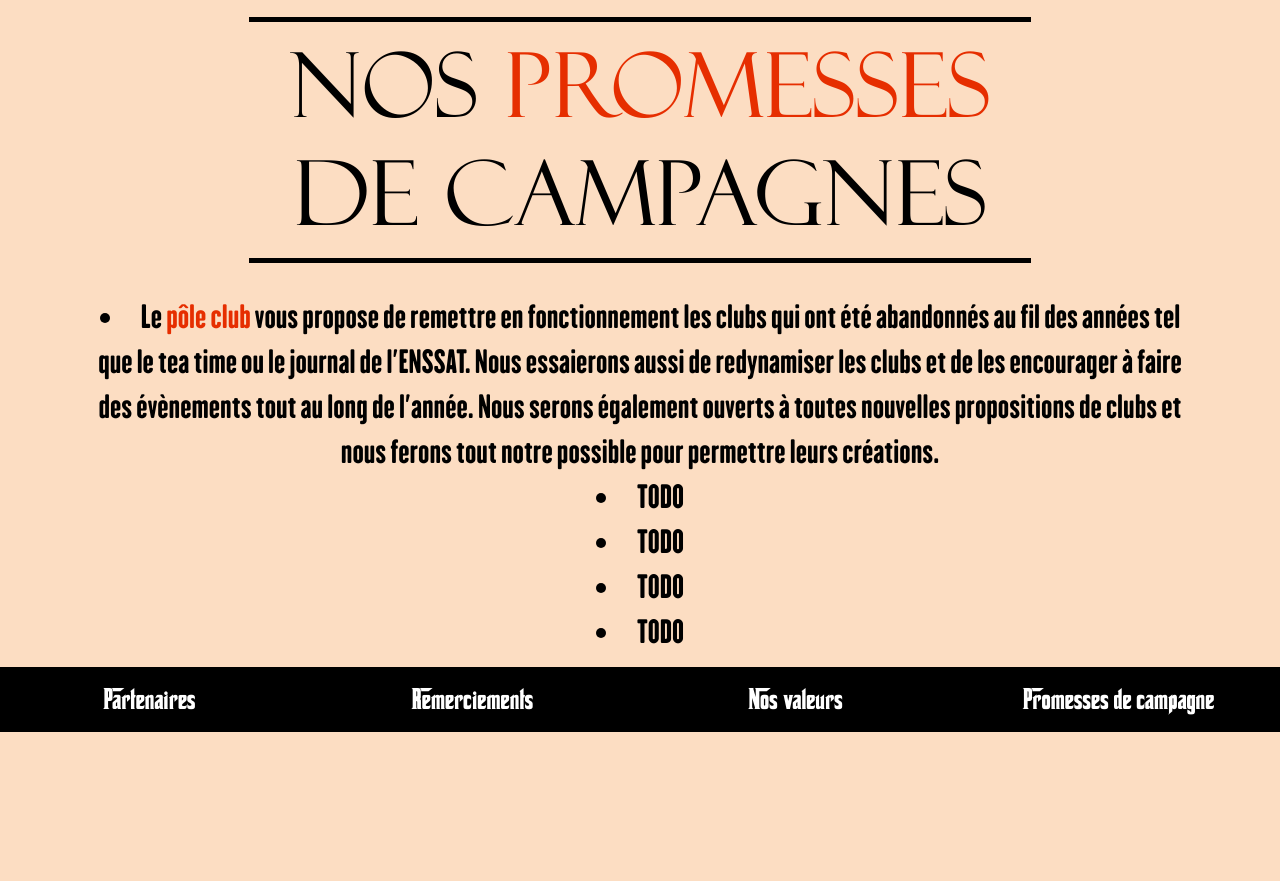
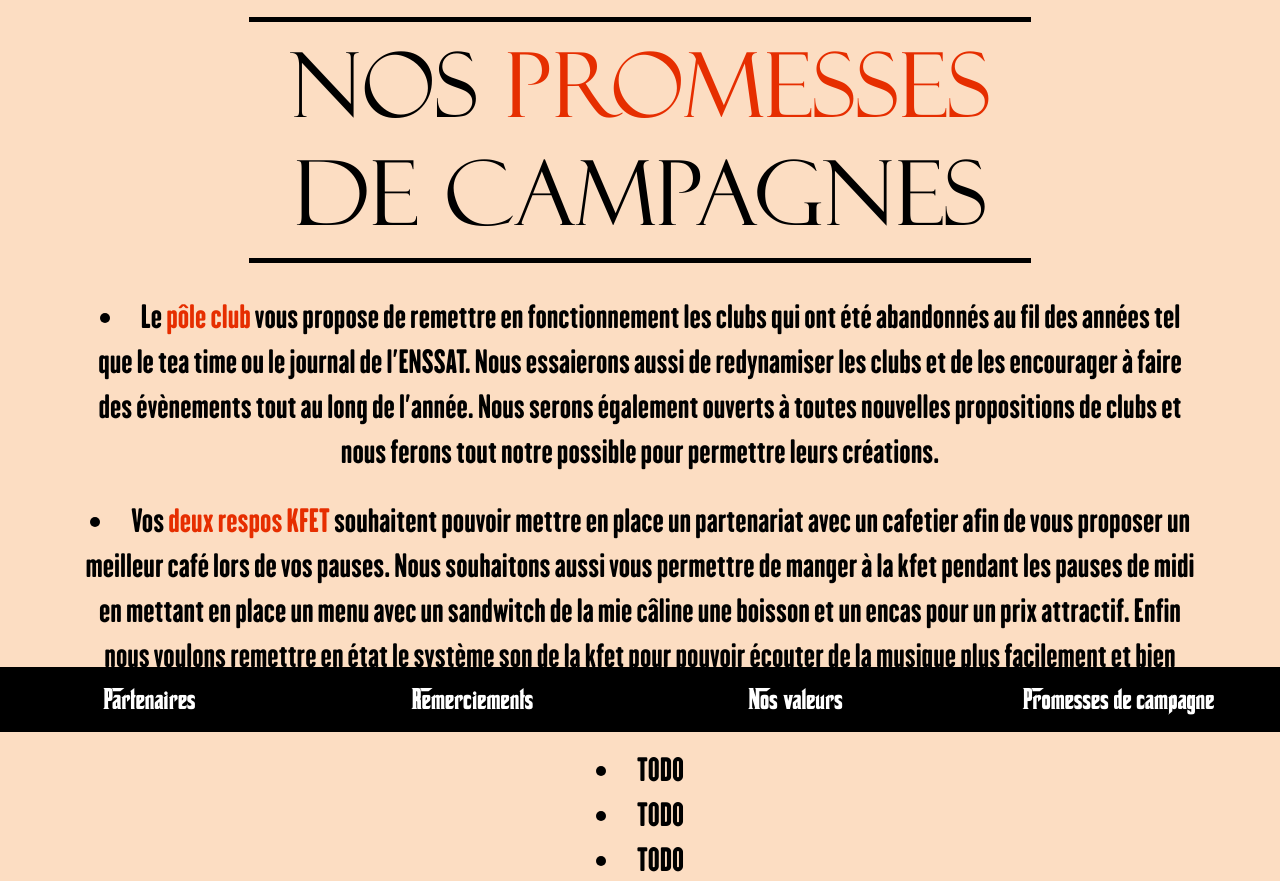
Before and after one commit to Gurwan/Mafienssat, a Django app: page /promises/ in a window 1280 px wide. Shown: the part 68-949 px from the top of the page. Before the commit the page ends 800 px from the top, so only its background shows below. Run offline with Django 4.2, Linux system fonts and the light colour scheme; some libraries are stand-ins or nearby versions.

Commit message:
Corrections

```diff
--- a/templates/footers/campaignPromises.html
+++ b/templates/footers/campaignPromises.html
@@ -6,8 +6,11 @@
     <div class="col">
         <li>Le <span>pôle club</span> vous propose de remettre en fonctionnement les clubs qui ont été abandonnés au fil des années tel que le tea time ou le journal de l'ENSSAT.
             Nous essaierons aussi de redynamiser les clubs et de les encourager à faire des évènements tout au long de l'année.
-            Nous serons également ouverts à toutes nouvelles propositions de clubs et nous ferons tout notre possible pour permettre leurs créations.</li>
-        <li>TODO</li>
+            Nous serons également ouverts à toutes nouvelles propositions de clubs et nous ferons tout notre possible pour permettre leurs créations.</li> <br>
+
+        <li>Vos <span>deux respos KFET</span> souhaitent pouvoir mettre en place un partenariat avec un cafetier afin de vous proposer un meilleur café lors de vos pauses.
+            Nous souhaitons aussi vous permettre de manger à la kfet pendant les pauses de midi en mettant en place un menu avec un sandwitch de la mie câline une boisson et un encas pour un prix attractif.
+            Enfin nous voulons remettre en état le système son de la kfet pour pouvoir écouter de la musique plus facilement et bien entendu enfin changer ce satané tapis de billard qui fait vraiment pitier</li> <br>
 
         <li>TODO</li>
         <li>TODO</li>
```
